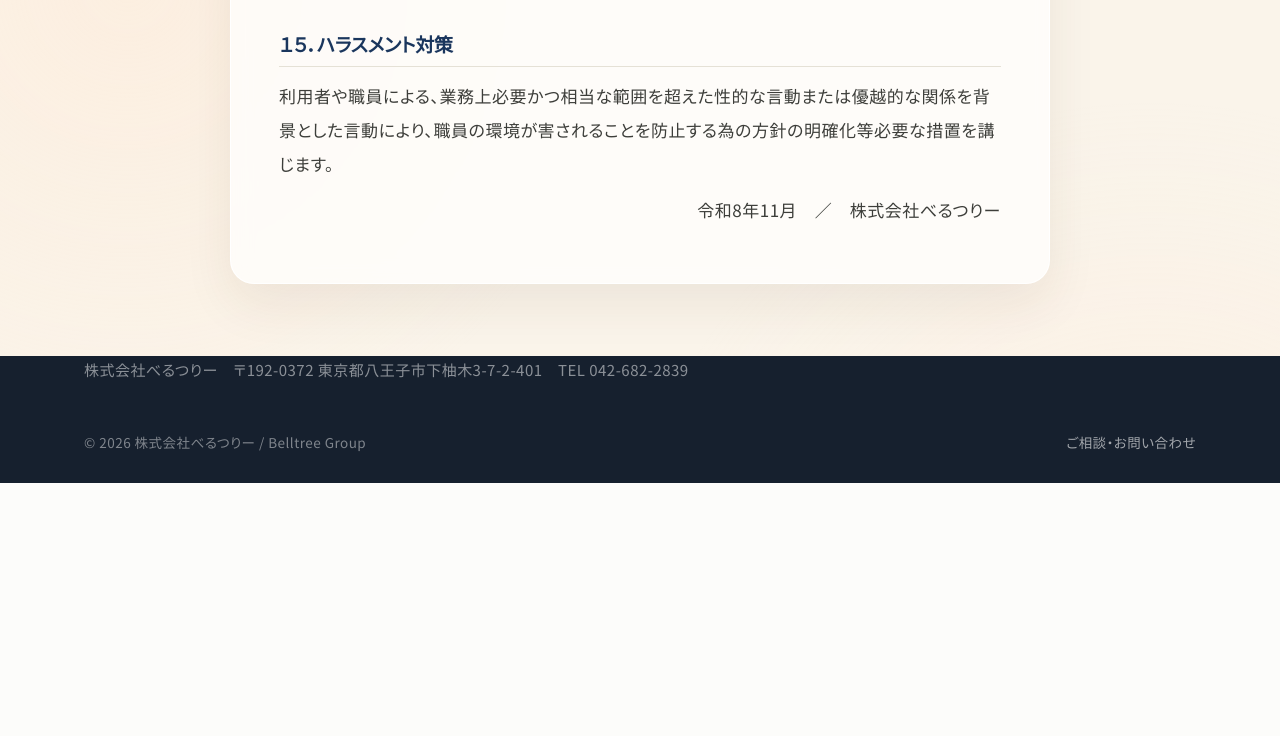
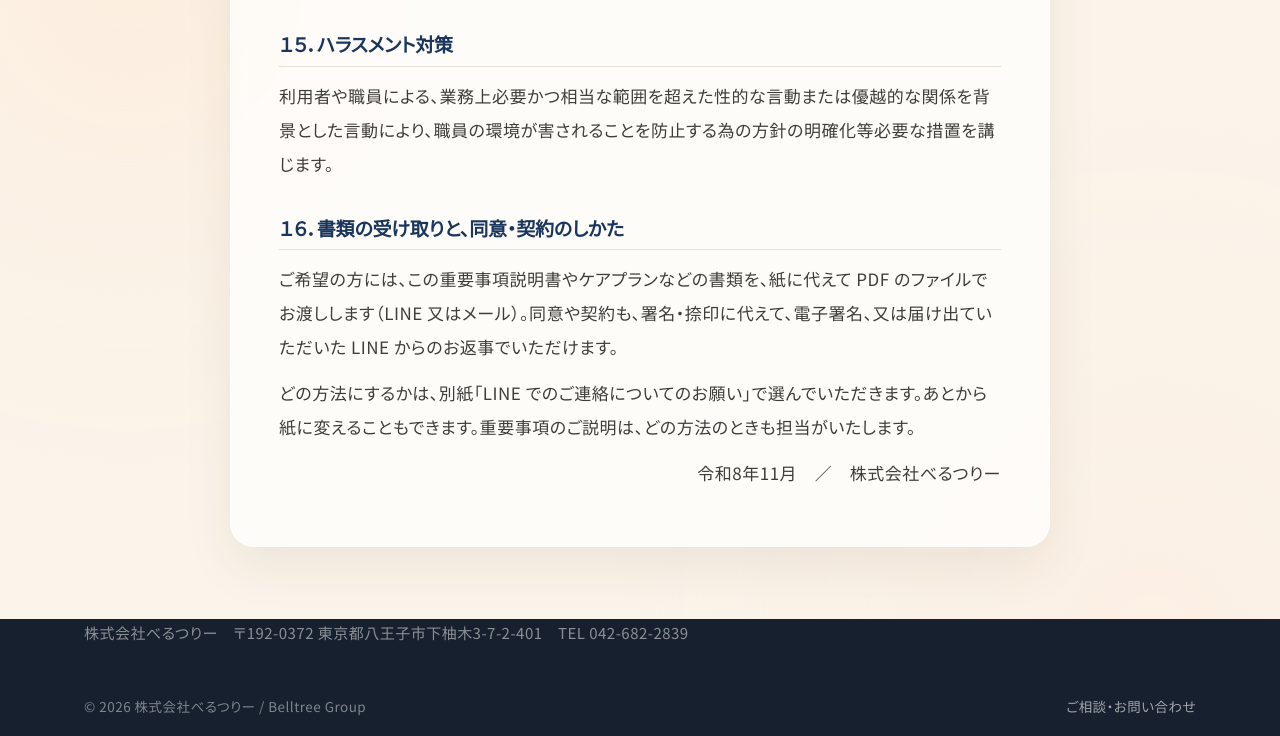
Before and after one commit to belltree-lang/belltree1102-site, a plain HTML site: page about/disclosure/kyotaku-juyo-jiko/index.html in a window 1280 px wide. Shown: the part 11264-12000 px from the top of the page. Before the commit the page ends 11747 px from the top, so only its background shows below. Drawn offline with Linux system fonts and the light colour scheme.

Commit message:
publish 8000d75

```diff
--- a/about/disclosure/kyotaku-juyo-jiko/index.html
+++ b/about/disclosure/kyotaku-juyo-jiko/index.html
@@ -723,6 +723,9 @@ body.drawer-open .nav-drawer { transform: translateX(0); visibility: visible; }
 <p>感染症や災害発生時における、利用者に対する継続的なサービス提供の実施や中断時における早期の業務再開の手順等、非常時における事業継続の方法を定めた業務継続計画を策定し、定期的な見直しを行います。職員に対し業務継続計画について周知するとともに必要な研修及び訓練を定期的に行います。</p>
 <h2>１５．ハラスメント対策</h2>
 <p>利用者や職員による、業務上必要かつ相当な範囲を超えた性的な言動または優越的な関係を背景とした言動により、職員の環境が害されることを防止する為の方針の明確化等必要な措置を講じます。</p>
+<h2>１６．書類の受け取りと、同意・契約のしかた</h2>
+<p>ご希望の方には、この重要事項説明書やケアプランなどの書類を、紙に代えて PDF のファイルでお渡しします（LINE 又はメール）。同意や契約も、署名・捺印に代えて、電子署名、又は届け出ていただいた LINE からのお返事でいただけます。</p>
+<p>どの方法にするかは、別紙「LINE でのご連絡についてのお願い」で選んでいただきます。あとから紙に変えることもできます。重要事項のご説明は、どの方法のときも担当がいたします。</p>
 <p class="doc-meta">令和8年11月　／　株式会社べるつりー</p>
     </div>
   </div>
```
